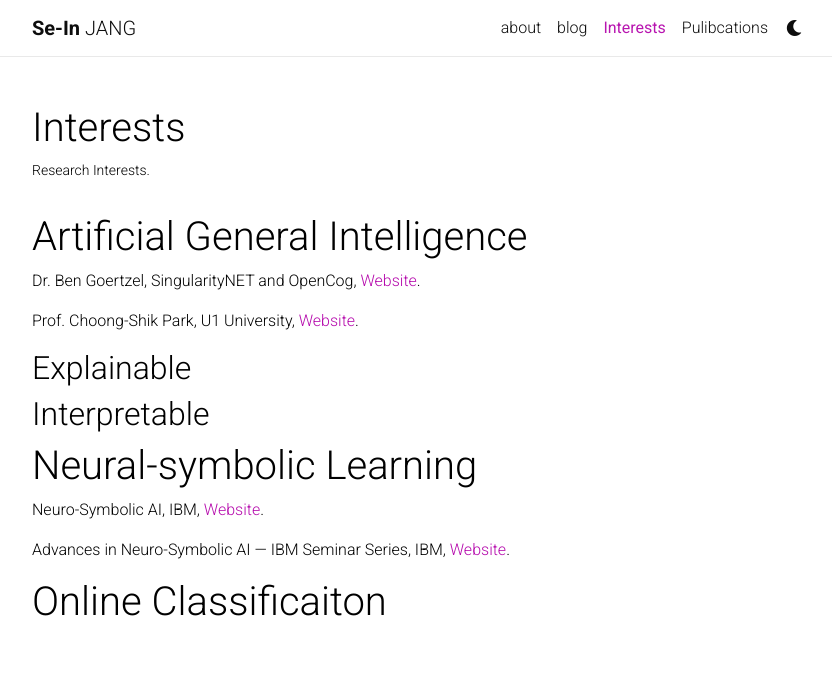
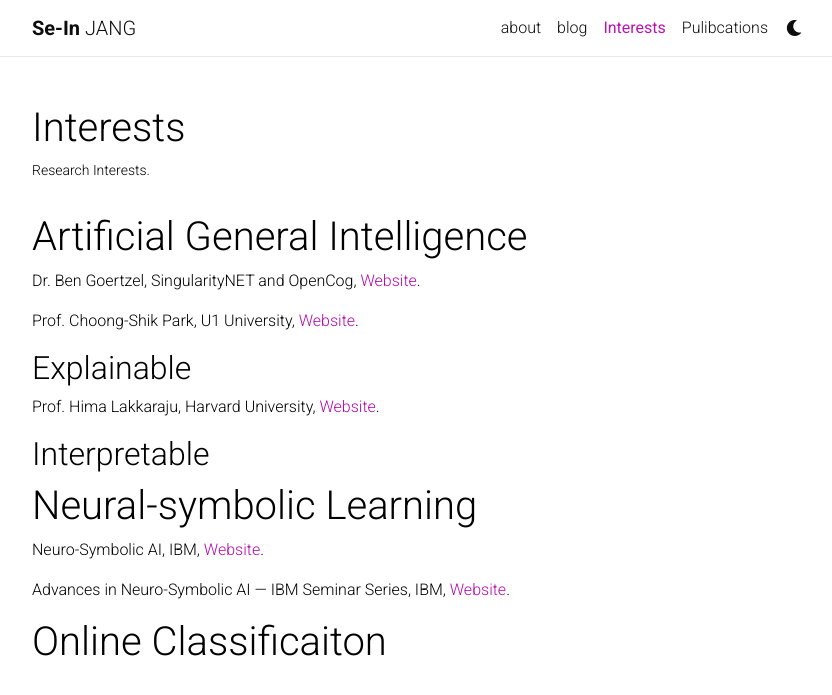
Before and after one commit to sijang/sijang.github.io, a Jekyll site: the page built from _pages/Interests.md, in a window 1280 px wide. Shown: the top 695 px of the page, without its empty margins (223-1055 px from the left). Built offline with Jekyll 4.4.1, drawn with Linux system fonts in a browser that asks for light colours; nearby versions of some CDN libraries; a style sheet for code colours, icons or effects is not loaded.

Commit message:
Update Interests.md

```diff
--- a/_pages/Interests.md
+++ b/_pages/Interests.md
@@ -12,6 +12,8 @@ nav: true
   > Prof. Choong-Shik Park, U1 University, [Website](https://www.researchgate.net/profile/Choong-Shik-Park){:target="_blank"}.
 
 ## Explainable
+  > Prof. Hima Lakkaraju, Harvard University, [Website](https://himalakkaraju.github.io){:target="_blank"}.
+
 
 ## Interpretable
 
```
